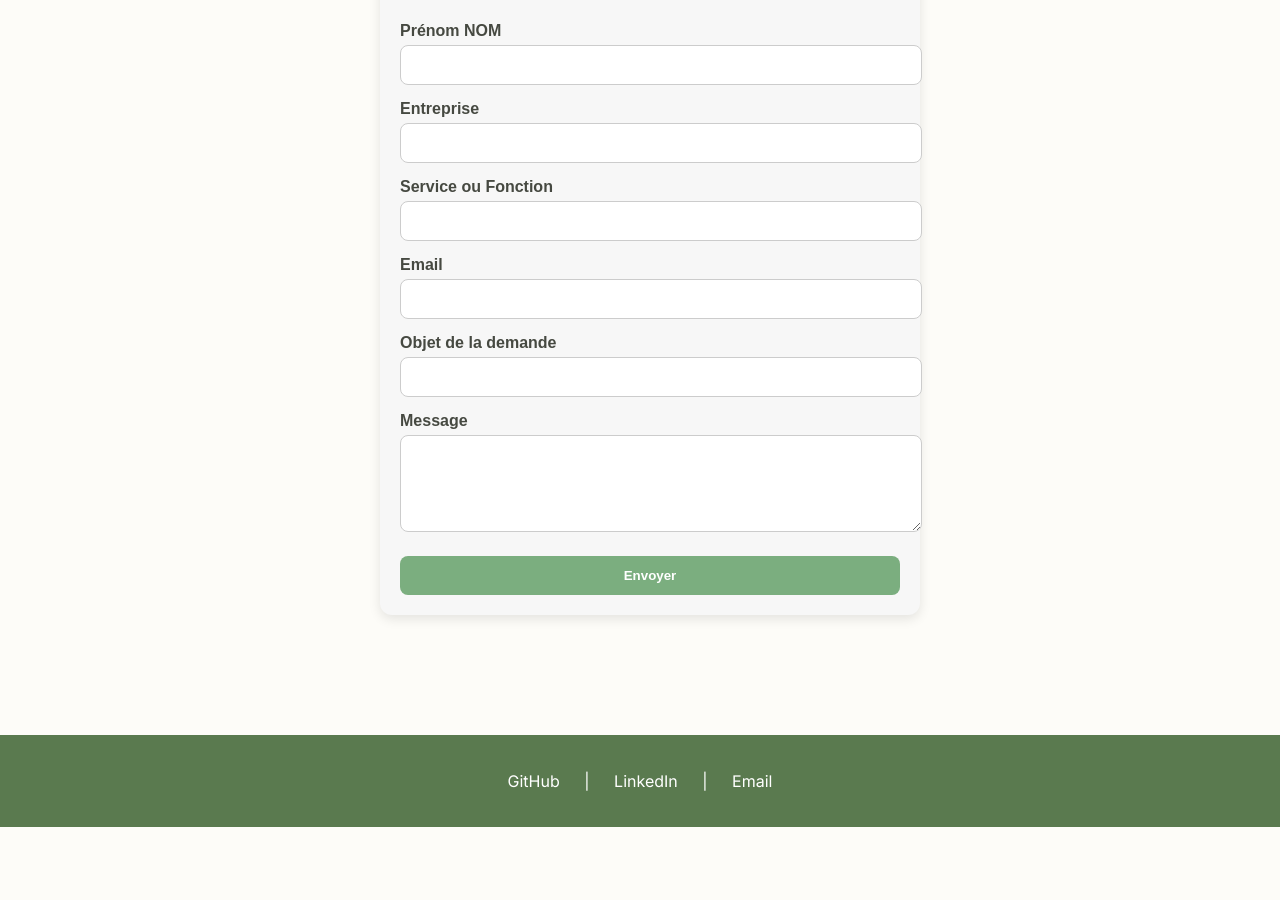
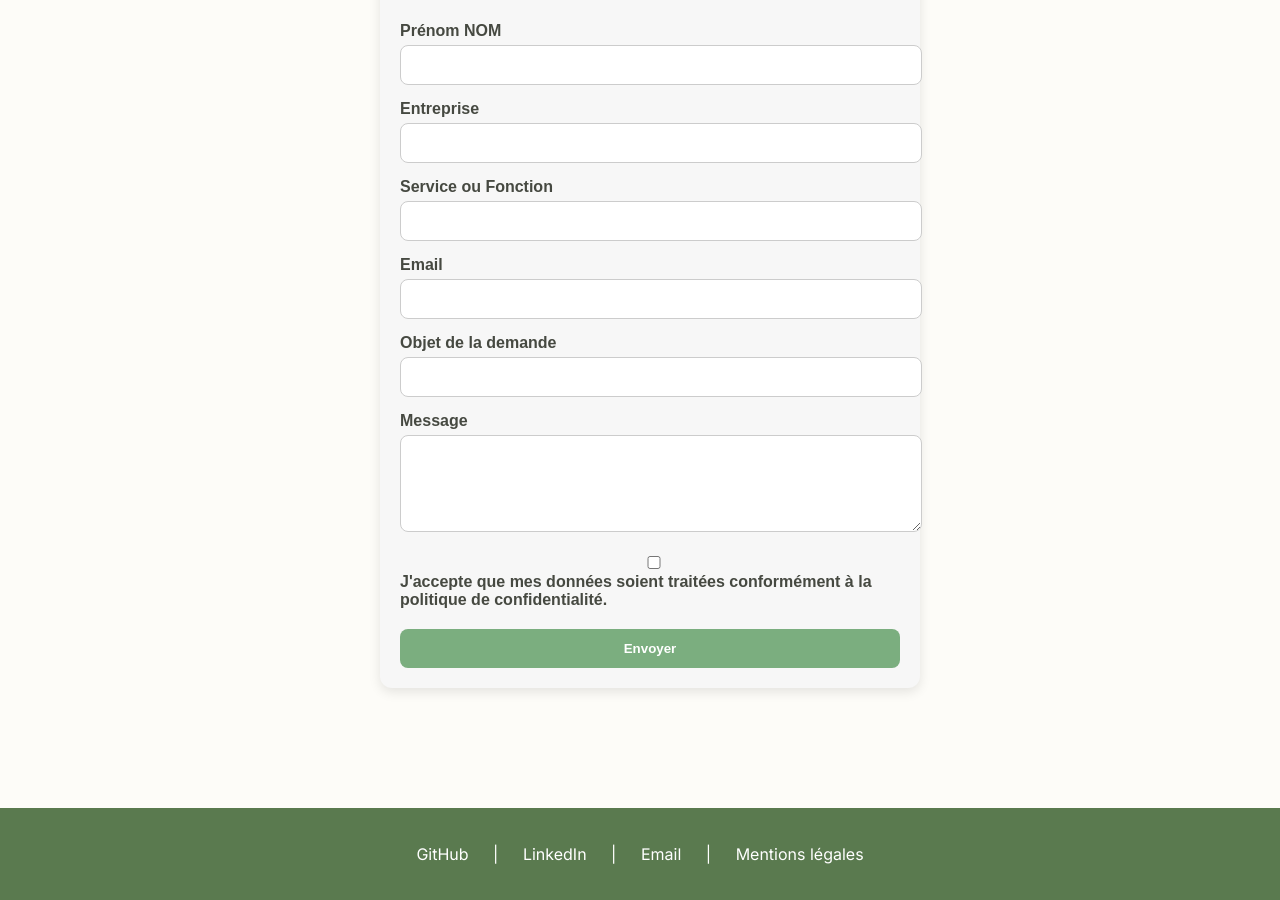
Before and after one commit to emma-dcs/emma-dcs.github.io, a Jekyll site: the page built from contact.md, in a window 1280 px wide and 900 px high, scrolled down 887 px. Built offline with Jekyll 4.4.1, drawn with Linux system fonts in a browser that asks for light colours; before the commit the page ends 1714 px from its top, so only the background shows below that.

Commit message:
mentions légales

```diff
--- a/_includes/footer.html
+++ b/_includes/footer.html
@@ -5,6 +5,7 @@
     <a href="{{ site.linkedin }}"> LinkedIn
     </a> |
     <a href="mailto:{{ site.email }}"> Email
-    </a>
+    </a> |
+    <a href="{{ site.baseurl }}/mentions">Mentions légales</a>
   </p>
 </footer>
--- a/contact.md
+++ b/contact.md
@@ -49,6 +49,11 @@ N’hésitez pas à me contacter par email, sur LinkedIn ou via le formulaire ci
   <label for="message">Message</label>
   <textarea id="message" name="message" placeholder="" rows="5" required></textarea>
 
+  <label>
+  <input type="checkbox" name="consent" required>
+  J'accepte que mes données soient traitées conformément à la politique de confidentialité.
+  </label>
+
   <button type="submit">Envoyer</button>
 </form>
 
```
Also changed, not shown: mentions.md (added, +68 -0 lines).
